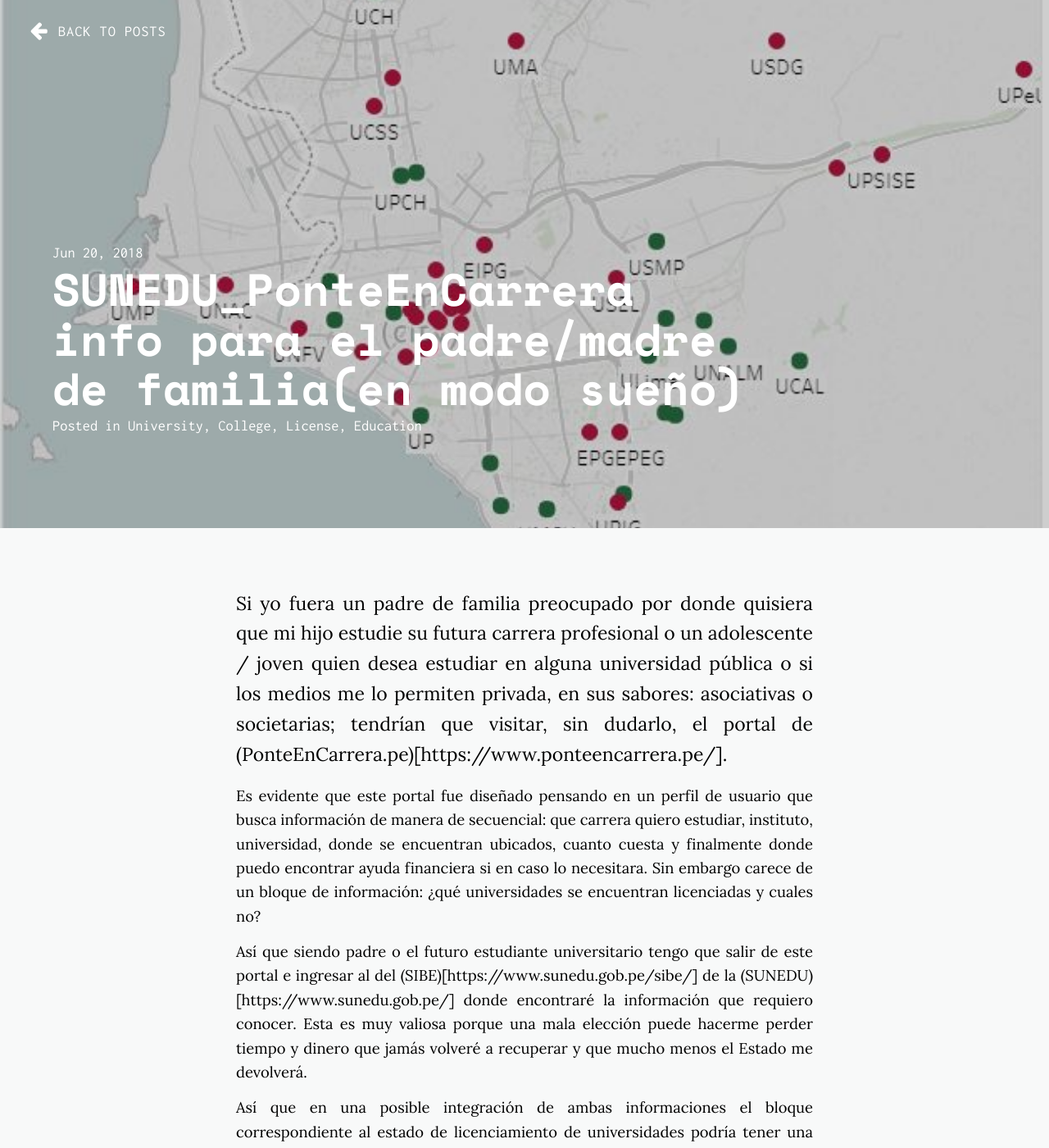
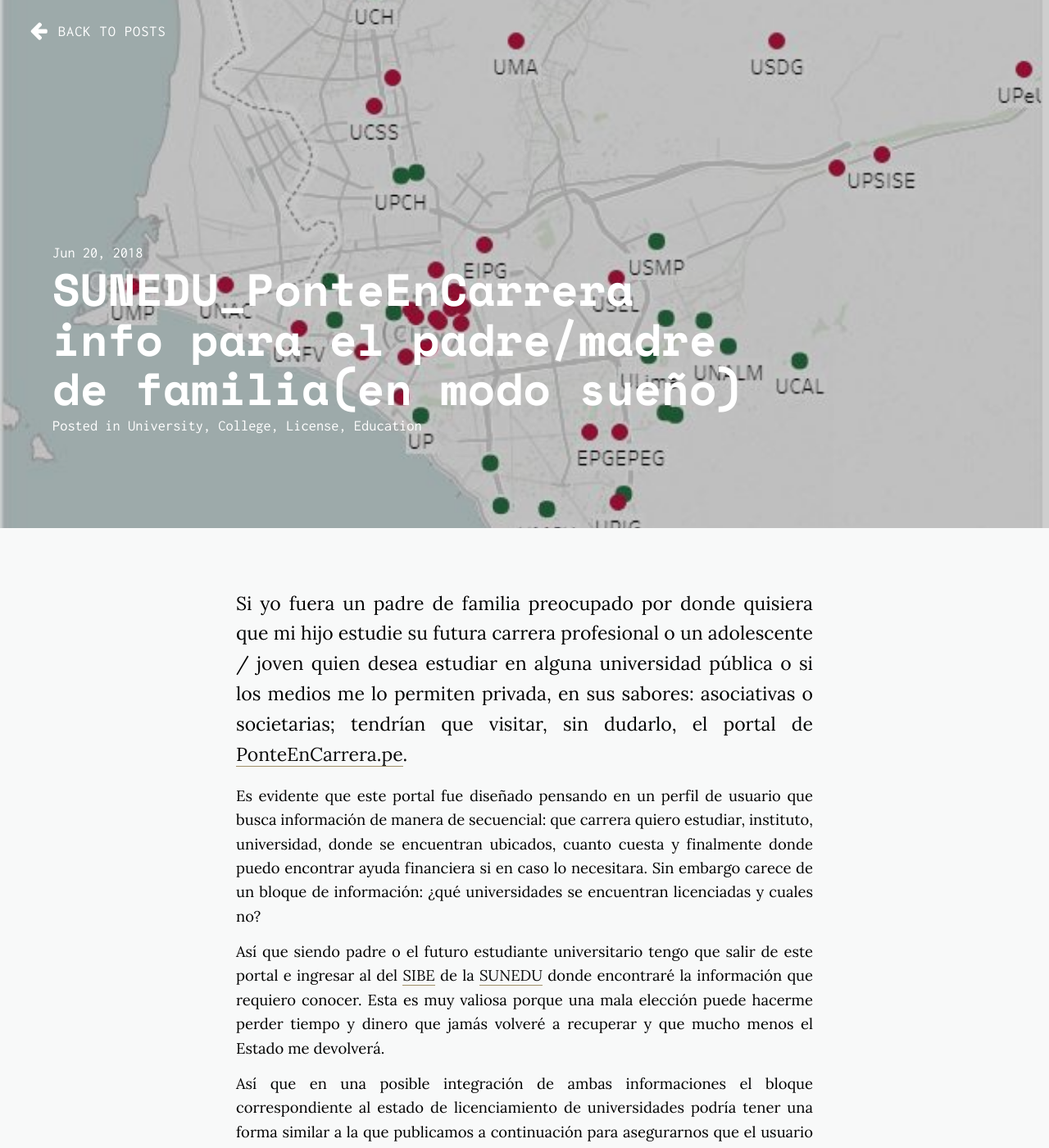
Before and after one commit to manuelvarzen/Vigia, a Jekyll site: the page built from _posts/2018-06-20-SUNEDU-info-padre-madre-familia.markdown, in a window 1280 px wide and 1400 px high. Shown: the whole window at 82% size. Built offline with Jekyll 4.4.1, drawn with Linux system fonts in a browser that asks for light colours; nearby versions of some CDN libraries.

Commit message:
Summary
update links

```diff
--- a/_posts/2018-06-20-SUNEDU-info-padre-madre-familia.markdown
+++ b/_posts/2018-06-20-SUNEDU-info-padre-madre-familia.markdown
@@ -13,14 +13,14 @@
   - Education
 ---
 
-Si yo fuera un padre de familia preocupado por donde quisiera que mi hijo estudie su futura carrera profesional o un adolescente / joven quien desea estudiar en alguna universidad pública o si los medios me lo permiten privada, en sus sabores: asociativas o societarias; tendrían que visitar, sin dudarlo, el portal de (PonteEnCarrera.pe)[https://www.ponteencarrera.pe/].
+Si yo fuera un padre de familia preocupado por donde quisiera que mi hijo estudie su futura carrera profesional o un adolescente / joven quien desea estudiar en alguna universidad pública o si los medios me lo permiten privada, en sus sabores: asociativas o societarias; tendrían que visitar, sin dudarlo, el portal de [PonteEnCarrera.pe](https://www.ponteencarrera.pe/).
 {: style="text-align: justify"}
 
 Es evidente que este portal fue diseñado pensando en un perfil de usuario que busca información de manera de secuencial: que carrera quiero estudiar, instituto, universidad, donde se encuentran ubicados, cuanto cuesta y finalmente donde puedo encontrar ayuda financiera si en caso lo necesitara. Sin embargo carece de un bloque de información: ¿qué universidades se encuentran licenciadas y cuales no?
 {: style="text-align: justify"}
 
 Así que siendo padre o el futuro estudiante universitario tengo que salir de este portal e ingresar al
-del (SIBE)[https://www.sunedu.gob.pe/sibe/] de la (SUNEDU)[https://www.sunedu.gob.pe/] donde encontraré la información que requiero conocer. Esta es muy valiosa porque una mala elección puede hacerme perder tiempo y dinero que jamás volveré a recuperar y que mucho menos el Estado me devolverá.
+del [SIBE](https://www.sunedu.gob.pe/sibe/) de la [SUNEDU](https://www.sunedu.gob.pe/) donde encontraré la información que requiero conocer. Esta es muy valiosa porque una mala elección puede hacerme perder tiempo y dinero que jamás volveré a recuperar y que mucho menos el Estado me devolverá.
 {: style="text-align: justify"}
 
 Así que en una posible integración de ambas informaciones el bloque correspondiente al estado de licenciamiento de universidades podría tener una forma similar a la que publicamos a continuación para asegurarnos que el usuario / ciudadano adoptaría mejores decisiones para cuidar su tiempo y dinero.
```
